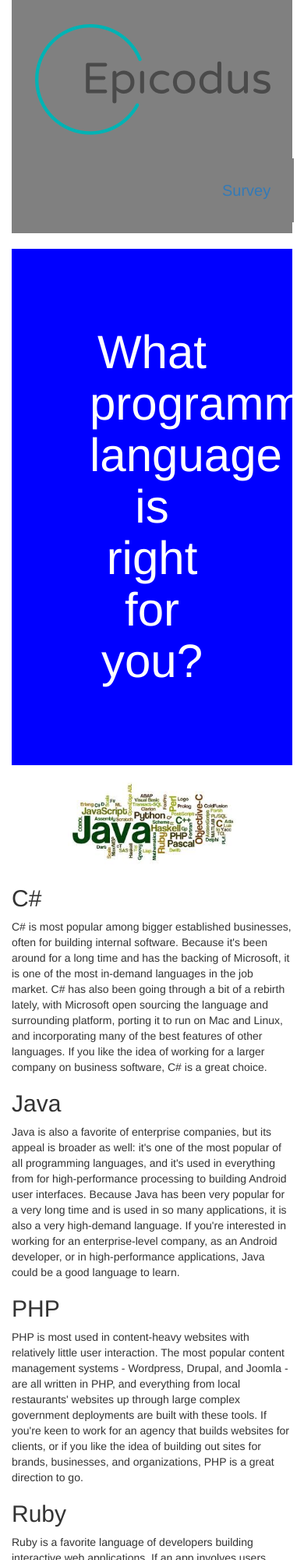
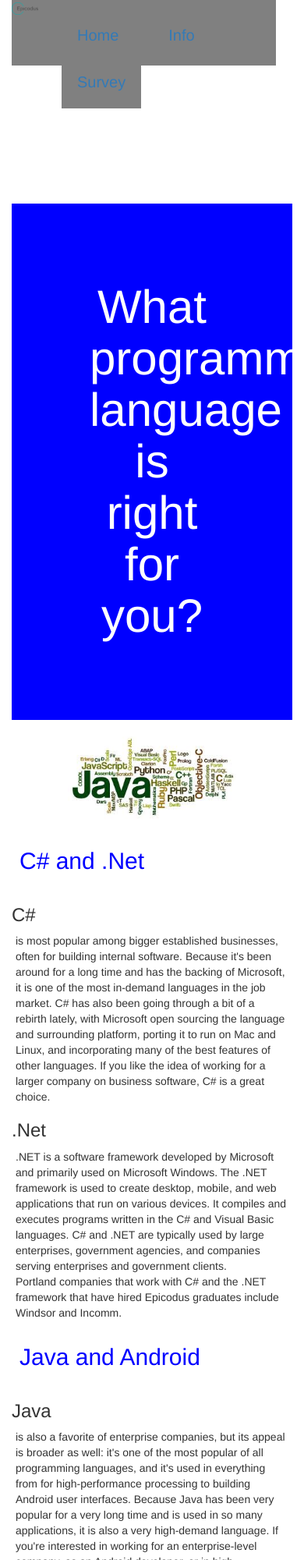
Before and after one commit to MLarson90/friday2.17.17, a plain HTML site: page index.html in a window 390 px wide. Shown: the top 2000 px of the page at 78% size. Drawn offline with Linux system fonts and the light colour scheme.

Commit message:
add styling to nav bar and body

```diff
--- a/css/styles.css
+++ b/css/styles.css
@@ -1,21 +1,32 @@
 .navBar{
   display:inline;
-  padding: 30px;
+  margin-left:8%;
   background:grey;
   color:white;
   font-size:20px;
-  margin-left: 170px;
+  float:left;
+  padding:20px;
+  margin-top:-3%;
+
 }
 .navBar:hover{
   background: white;
   color:grey;
 }
 .navBack{
+  position:fixed;
   background:grey;
-  padding: 30px;
+  width:87%;
+  height:10%;
+
+}
+#navPhoto{
+
+  width: 10%;
 }
 .topper{
   text-align: center;
+  margin-top: 260px;
   }
   #topper{
   background-color: blue;
@@ -25,4 +36,14 @@
 }
 #topPhoto{
   width:60%;
+
 }
+h2{
+
+  color:blue;
+  padding:10px;
+  margin-bottom:30px;
+}
+p{
+  margin: 5px;
+}
--- a/index.html
+++ b/index.html
@@ -10,13 +10,17 @@
   <body>
     <div class="container">
       <!--Nav Bar!-->
-      <div class=navBack>
-        <img src="image/img.png">
-        <ul>
-          <li class="navBar"><a href"#info">Home</a></li>
-          <li class="navBar"><a href="#">Info</a></li>
-          <li class="navBar"><a href="#">Survey</a></li>
-        </ul>
+      <div class="row">
+        <div class="col-md-12">
+          <div class=navBack>
+            <img id="navPhoto"src="image/img.png">
+            <ul>
+              <li class="navBar"><a href="#topper">Home</a></li>
+              <li class="navBar"><a href="#info">Info</a></li>
+              <li class="navBar"><a href="#surveyHead">Survey</a></li>
+            </ul>
+          </div>
+        </div>
       </div>
       <!--Header!-->
       <div class="topper">
@@ -25,17 +29,36 @@
       </div>
       <!--Info!-->
       <div id="info">
-        <h2>C#</h2>
-        <p>C# is most popular among bigger established businesses, often for building internal software. Because it's been around for a long time and has the backing of Microsoft, it is one of the most in-demand languages in the job market. C# has also been going through a bit of a rebirth lately, with Microsoft open sourcing the language and surrounding platform, porting it to run on Mac and Linux, and incorporating many of the best features of other languages. If you like the idea of working for a larger company on business software, C# is a great choice.</p>
-        <h2>Java</h2>
-        <p>Java is also a favorite of enterprise companies, but its appeal is broader as well: it's one of the most popular of all programming languages, and it's used in everything from for high-performance processing to building Android user interfaces. Because Java has been very popular for a very long time and is used in so many applications, it is also a very high-demand language. If you're interested in working for an enterprise-level company, as an Android developer, or in high-performance applications, Java could be a good language to learn.</p>
-        <h2>PHP</h2>
-        <p>PHP is most used in content-heavy websites with relatively little user interaction. The most popular content management systems - Wordpress, Drupal, and Joomla - are all written in PHP, and everything from local restaurants' websites up through large complex government deployments are built with these tools. If you're keen to work for an agency that builds websites for clients, or if you like the idea of building out sites for brands, businesses, and organizations, PHP is a great direction to go.</p>
-        <h2>Ruby</h2>
-        <p>Ruby is a favorite language of developers building interactive web applications. If an app involves users creating accounts, entering information, and interacting with dynamic content, there's a good chance it is built with Ruby. Ruby became popular because the Rails framework, which is written with Ruby, simplified many of the common tasks associated with building web applications. It's most popular with startups and smaller companies who are looking to build their product quickly.
+        <h2>C# and .Net</h2>
+        <h3>C#</h3>
+        <p>is most popular among bigger established businesses, often for building internal software. Because it's been around for a long time and has the backing of Microsoft, it is one of the most in-demand languages in the job market. C# has also been going through a bit of a rebirth lately, with Microsoft open sourcing the language and surrounding platform, porting it to run on Mac and Linux, and incorporating many of the best features of other languages. If you like the idea of working for a larger company on business software, C# is a great choice.</p>
+        <h3>.Net</h3>
+        <p>.NET is a software framework developed by Microsoft and primarily used on Microsoft Windows. The .NET framework is used to create desktop, mobile, and web applications that run on various devices. It compiles and executes programs written in the C# and Visual Basic languages. C# and .NET are typically used by large enterprises, government agencies, and companies serving enterprises and government clients.<br>
+
+        Portland companies that work with C# and the .NET framework that have hired Epicodus graduates include Windsor and Incomm.</p>
+        <h2>Java and Android</h2>
+        <h3>Java</h3>
+        <p>is also a favorite of enterprise companies, but its appeal is broader as well: it's one of the most popular of all programming languages, and it's used in everything from for high-performance processing to building Android user interfaces. Because Java has been very popular for a very long time and is used in so many applications, it is also a very high-demand language. If you're interested in working for an enterprise-level company, as an Android developer, or in high-performance applications, Java could be a good language to learn.</p>
+        <h3>Android</h3>
+        <p>Android is a mobile operating system developed by Google, based on The Linux kernel and designed primarily for touchscreen mobile devices such as smartphones and tablets. After launching 2003, Android is the most popular operating system and used for a variety of purposes, including running mobile apps, taking photos, sending messages, etc. </p>
+        <h2>PHP and Drupal</h2>
+        <h3>PHP</h3> <p>is most used in content-heavy websites with relatively little user interaction. The most popular content management systems - Wordpress, Drupal, and Joomla - are all written in PHP, and everything from local restaurants' websites up through large complex government deployments are built with these tools. If you're keen to work for an agency that builds websites for clients, or if you like the idea of building out sites for brands, businesses, and organizations, PHP is a great direction to go.</p>
+        <h3>Drupal</h3>
+        <p>Drupal is content management software (CMS) that is used to create and manage various types of websites. It allows for easy content authoring, strong security, and consistent performance. Drupal modules extend its functionality, while Drupal themes allow for customization of content presentation. Students who learn Drupal will be able to build structured and organized sites quickly and efficiently.<br>
+
+        PHP and Drupal are typically used to build content-focused websites. Portland companies using PHP and Drupal who have hired Epicodus graduates include Intel, Metal Toad, and OpenSesame.
+        </p>
+        <h2>Ruby and Rails</h2>
+        <h3>Ruby</h3> <p>is a favorite language of developers building interactive web applications. If an app involves users creating accounts, entering information, and interacting with dynamic content, there's a good chance it is built with Ruby. Ruby became popular because the Rails framework, which is written with Ruby, simplified many of the common tasks associated with building web applications. It's most popular with startups and smaller companies who are looking to build their product quickly.<br>
 
         Though each language has its niche, there is plenty of crossover. For example, Rails' popularity inspired copycats in just about every language, and so you'll see interactive web applications written in C#, Java, and PHP, with Rails-like frameworks including .NET MVC, Spring, and Laravel. Even at one company, you might find them using PHP for their marketing site, Ruby for their web application, and Java for their back-end processing.</p>
+        <h3>Rails</h3><p>Rails is a web development framework written in the Ruby language and typically referred to as “Ruby on Rails”. It is meant to make programming applications easier by writing code more efficiently. Rails programming can accomplish much more than many other frameworks and languages because less code needs to be written to complete tasks.<br>
+
+        Portland companies using Ruby on Rails who have hired Epicodus graduates include New Relic, LivingSocial, and SpendWell.</p>
       </div>
+      <!--Survey!-->
+      <h1 id="surveyHead">Still don't know what languge you want to try</h1>
+      <h3>Take this survey to help match your wants to a language</h3>
     </div>
   </body>
 </html>
```
